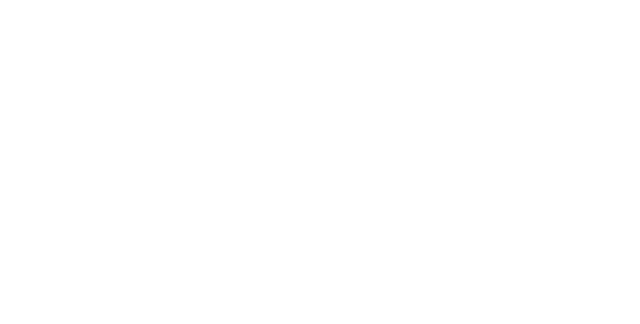
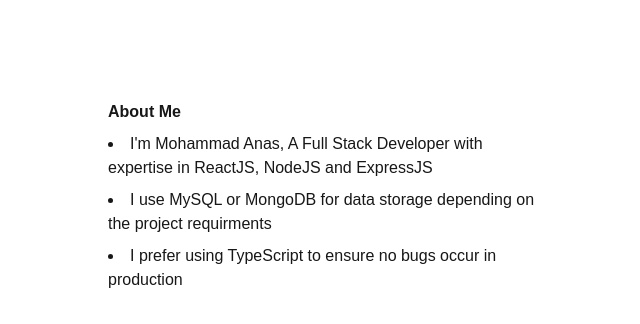
Before and after one commit to mohammadanas51/Portfolio, a Next.js app: page / in a window 1280 px wide. Shown: the top 324 px of the page, without its empty margins (312-952 px from the left). Built offline with nearby package versions, Linux system fonts and the light colour scheme.

Commit message:
added hero section

```diff
--- a/src/app/page.tsx
+++ b/src/app/page.tsx
@@ -1,3 +1,4 @@
+import HeroSection from "@/components/heroSection";
 import NavBar from "@/components/navBar";
 import Image from "next/image";
 
@@ -5,6 +6,7 @@ export default function Home() {
   return (
     <div>
       <NavBar/>
+      <HeroSection />
     </div>
   );
 }
--- a/src/components/heroSection.tsx
+++ b/src/components/heroSection.tsx
@@ -2,8 +2,17 @@ import React from 'react'
 
 function HeroSection() {
   return (
-    <div>
-
+    <div className="mt-10 flex justify-center">
+      <div className="heroChild h-10 w-110">
+        <p className="font-bold">About Me</p>
+        <div className="aboutMeMsg">
+          <ul className="mt-2 list-disc list-inside space-y-2">
+            <li>I'm Mohammad Anas, A Full Stack Developer with expertise in ReactJS, NodeJS and ExpressJS</li>
+            <li>I use MySQL or MongoDB for data storage depending on the project requirments</li>
+            <li>I prefer using TypeScript to ensure no bugs occur in production</li>
+          </ul>
+        </div>
+      </div>
     </div>
   )
 }
--- a/src/components/navBar.tsx
+++ b/src/components/navBar.tsx
@@ -3,13 +3,14 @@ import React from 'react'
 function NavBar() {
   return (
     <div className="navParent flex justify-center ">
-        <div className="h-10 bg-white/10 backdrop-blur text-white flex items-center mt-5 w-200 md:w-200 sm:w-100  rounded">
-        <div className="mx-auto">
+        <div className="navChild h-10 bg-white/10 backdrop-blur text-white flex items-center mt-5 w-200 md:w-200 sm:w-100  rounded">
+        <div className="navContents mx-auto">
             <ul className="flex justify-center space-x-4 cursor-pointer">
                 <li>About</li>
                 <li>Projects</li>
+                <li>Contributions</li>
+                <li>Resume</li>
                 <li>Contact</li>
-                <li>Resume</li>
             </ul>
         </div>
     </div>
```
Also changed, not shown: package.json (+6 -5 lines), 1 other file (tests, documents, lock files or other folders).
